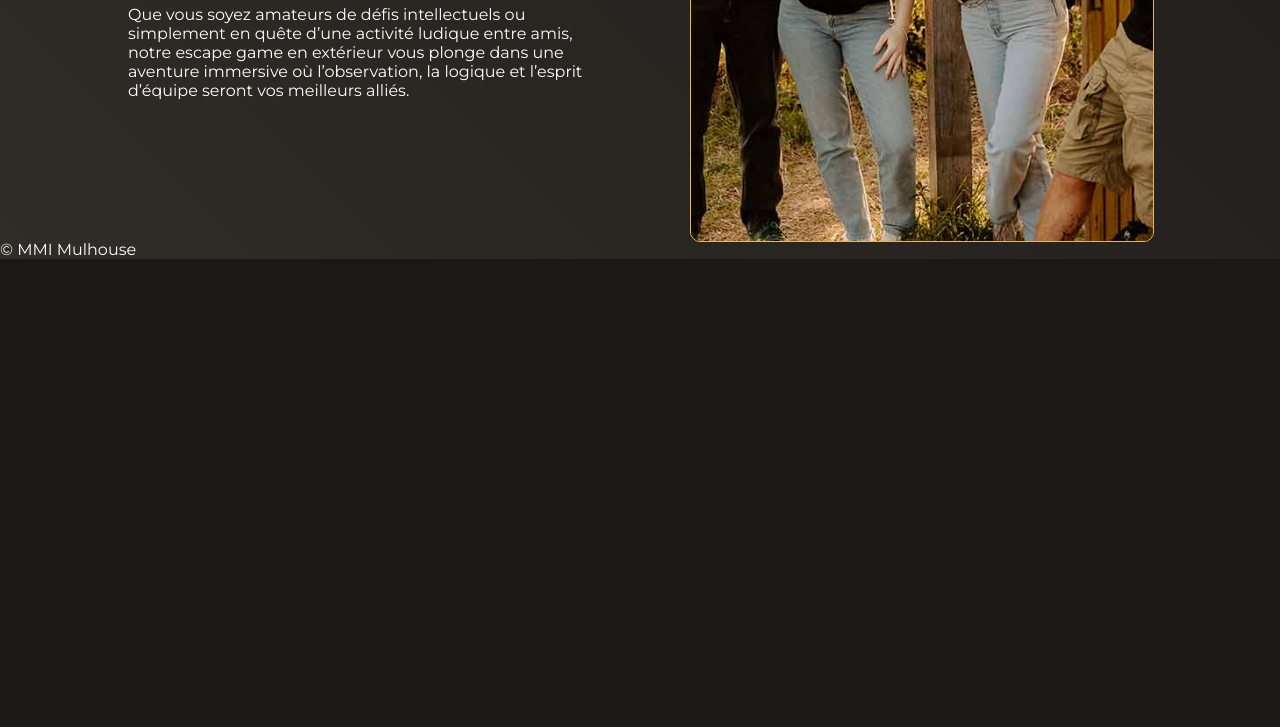
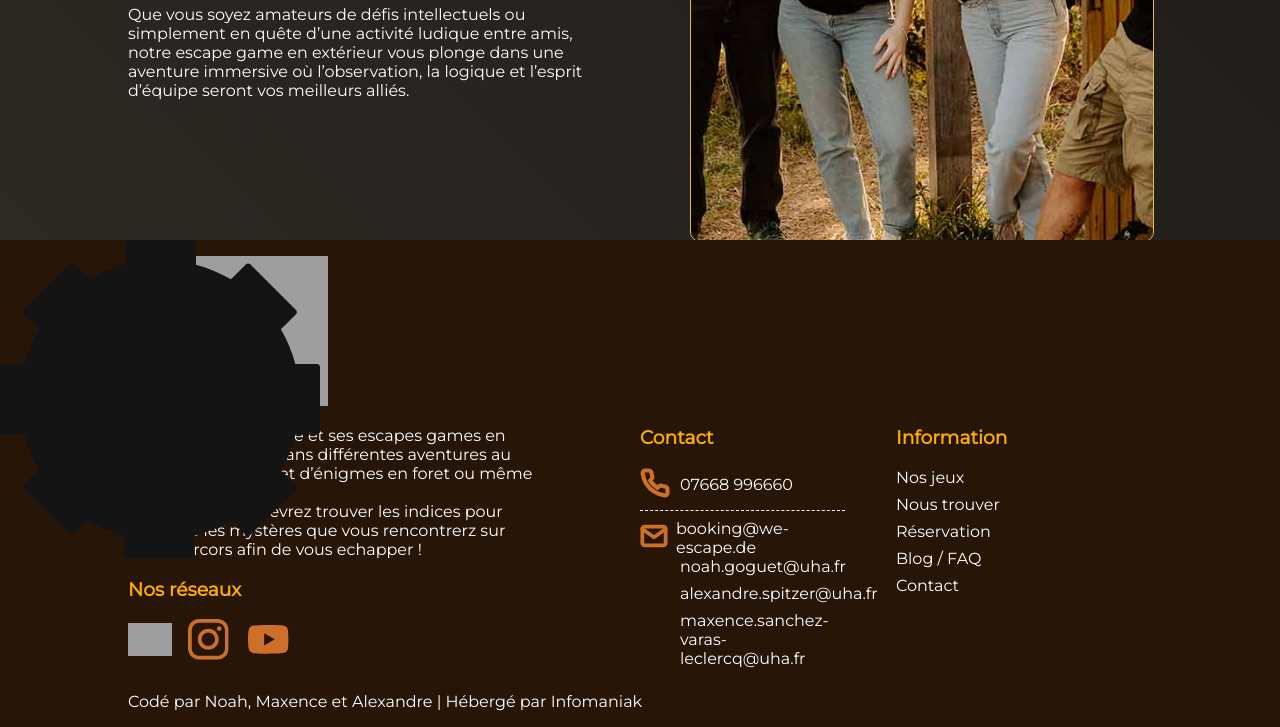
Before and after one commit to maxsanch/SAE401, a PHP site: page /index.php?page=propos in a window 1280 px wide. Shown: the part 1472-2199 px from the top of the page. Before the commit the page ends 1731 px from the top, so only its background shows below. Run offline with PHP 8.4, Linux system fonts and the light colour scheme; grey boxes are pictures that could not be loaded.

Commit message:
footer
footer

```diff
--- a/partials/footer.php
+++ b/partials/footer.php
@@ -0,0 +1,54 @@
+<div class="MiseEnPageRoue">
+    <div class="MiseEnPage">
+        <div class="Logo"><img src="../img/Logo.svg" alt="Logo de we escape"></div>
+        <div class="FooterPartiesGlobal">
+            <div class="MiseEnPageFooter">
+                <div>
+                    <div>Découvrez we-escape et ses escapes games en plein air !
+                        Plongez dans différentes aventures au coeurs d’enquêtes et d’énigmes en foret ou même en ville.
+                    </div>
+                    <div>En équipe, vous devrez trouver les indices pour résoudre les mystères que vous rencontrerz sur
+                        votre
+                        parcors
+                        afin de vous echapper !</div>
+                </div>
+                <h3>Nos réseaux</h3>
+                <div class="ReseauImg">
+                    <div><img src="../img/facebook.svg" alt="icon de facebook"></div>
+                    <div><img src="../img/instagram.svg" alt="icon de instagram"></div>
+                    <div><img src="../img/youtube.svg" alt="icon de youtube"></div>
+                </div>
+            </div>
+            <div class="MiseEnPageFooter">
+                <h3 class="NoMargin">Contact</h3>
+                <div class="ContactGroup">
+                    <div class="Contactimg"><img src="../img/telephone.svg" alt="Icon de téléphone"></div>
+                    <div>07668 996660</div>
+                </div>
+                <div class="ContactGroup">
+                    <div class="ContactMail">
+                        <div class="Contactimg"><img src="../img/mail.svg" alt="Icon de mail"></div>
+                        <div>booking@we-escape.de</div>
+                    </div>
+                    <div class="ContactMail">
+                        <div>noah.goguet@uha.fr</div>
+                        <div>alexandre.spitzer@uha.fr</div>
+                        <div>maxence.sanchez-varas-leclercq@uha.fr</div>
+                    </div>
+                </div>
+            </div>
+            <div class="MiseEnPageFooter">
+                <h3 class="NoMargin">Information</h3>
+                <div class="Information">
+                    <div>Nos jeux</div>
+                    <div>Nous trouver</div>
+                    <div>Réservation</div>
+                    <div>Blog / FAQ</div>
+                    <div>Contact</div>
+                </div>
+            </div>
+        </div>
+        <div class="Realisation">Codé par Noah, Maxence et Alexandre | Hébergé par Infomaniak</div>
+    </div>
+    <div class="RoueFooter" style="--X:-50%; --Y:-50%;"><img src="../img/roue.svg" alt="Une roue"></div>
+</div>
--- a/styles/Accueil.css
+++ b/styles/Accueil.css
@@ -311,7 +311,7 @@ img {
     position: absolute;
     right: 0;
     bottom: 0;
-    animation: Tourner 15s linear infinite;
+    /* animation: Tourner 15s linear infinite; */
 }
 
 .engrenage:nth-of-type(2) {
@@ -319,7 +319,7 @@ img {
     position: absolute;
     left: 0;
     bottom: 0;
-    animation: Tourner 15s linear infinite;
+    /* animation: Tourner 15s linear infinite; */
 }
 
 @keyframes Tourner {
--- a/styles/styleheader.css
+++ b/styles/styleheader.css
@@ -1,45 +1,16 @@
-.panier{
+/* Style du header */
+
+.panier {
     display: none;
 }
 
-body{
+body {
     margin: 0;
 }
 
-.ouvert{
+.ouvert {
     display: block;
 }
-
-/* header {
-    display: flex;
-    justify-content: space-between;
-    align-items: center;
-    padding-top: 16px;
-}
-
-.HeaderCoteDroite {
-    display: flex;
-    gap: 16px;
-    align-items: center;
-}
-
-.HeaderBouton {
-    cursor: pointer;
-}
-
-
-.HeaderBouton:first-of-type {
-    background-image: linear-gradient(-135deg, #E6B856, #806630);
-    color: transparent;
-    background-clip: text;
-}
-
-.HeaderBouton:nth-of-type(6) {
-    background-image: linear-gradient(-135deg, #E6B856, #806630);
-    padding: 8px;
-    color: black;
-    border-radius: 4px;
-} */
 
 @font-face {
     font-family: Montserrat;
@@ -56,7 +27,7 @@ body{
     src: url(../font/Montserrat-Bold.ttf);
 }
 
-a{
+a {
     text-decoration: none;
     color: white;
 }
@@ -80,7 +51,7 @@ a{
     cursor: pointer;
 }
 
-.HeaderBouton{
+.HeaderBouton {
     color: black;
 }
 
@@ -96,3 +67,101 @@ a{
     color: black;
     border-radius: 4px;
 }
+
+/* Style du footer */
+
+.MiseEnPage {
+    width: 80%;
+    margin: auto;
+}
+
+.MiseEnPageFooter {
+    width: 80%;
+}
+
+.Logo {
+    width: 200px;
+}
+
+.FooterPartiesGlobal {
+    margin-top: 16px;
+    display: grid;
+    grid-template-columns: 2fr repeat(2, 1fr);
+}
+
+h3 {
+    color: #FFAE00;
+}
+
+.NoMargin {
+    margin-top: 0;
+}
+
+.ReseauImg {
+    display: flex;
+    gap: 16px;
+    align-items: center;
+}
+
+.ReseauImg>div {
+    width: 44px;
+}
+
+.ContactGroup:first-of-type {
+    display: flex;
+    gap: 8px;
+}
+
+.ContactGroup:first-of-type {
+    margin-bottom: 8px;
+    padding-bottom: 8px;
+    border-bottom: dashed 1px white;
+    align-items: center;
+}
+
+.ContactMail:first-of-type {
+    display: flex;
+    gap: 8px;
+    align-items: center;
+}
+
+.ContactMail:nth-of-type(2)>div {
+    margin-bottom: 8px;
+    margin-left: 40px;
+}
+
+.Contactimg {
+    width: 32px;
+}
+
+.Information>div {
+    margin-bottom: 8px;
+}
+
+.Realisation {
+    padding: 16px 0px;
+}
+
+.MiseEnPageRoue {
+    position: relative;
+    background-color: #271507;
+    padding-top: 16px;
+}
+
+.RoueFooter {
+    position: absolute;
+    top: 0;
+    left: 0;
+    width: 25%;
+    /* animation: Tourner 15s linear infinite; */
+}
+
+@keyframes Tourner {
+    0% {
+        transform: translate(var(--X), var(--Y)) rotate(0deg);
+    }
+
+    100% {
+        transform: translate(var(--X), var(--Y)) rotate(360deg);
+    }
+}
--- a/vues/vue.class.php
+++ b/vues/vue.class.php
@@ -54,7 +54,11 @@ class vue {
 
     $contenu = ob_get_clean();
 
-    $footer = "&copy; MMI Mulhouse";
+    ob_start();
+
+    require "partials/footer.php";
+
+    $footer = ob_get_clean();
 
     require "gabarit.php";
   }
```
Also changed, not shown: vues/accueil_déco.php (+0 -47 lines).
